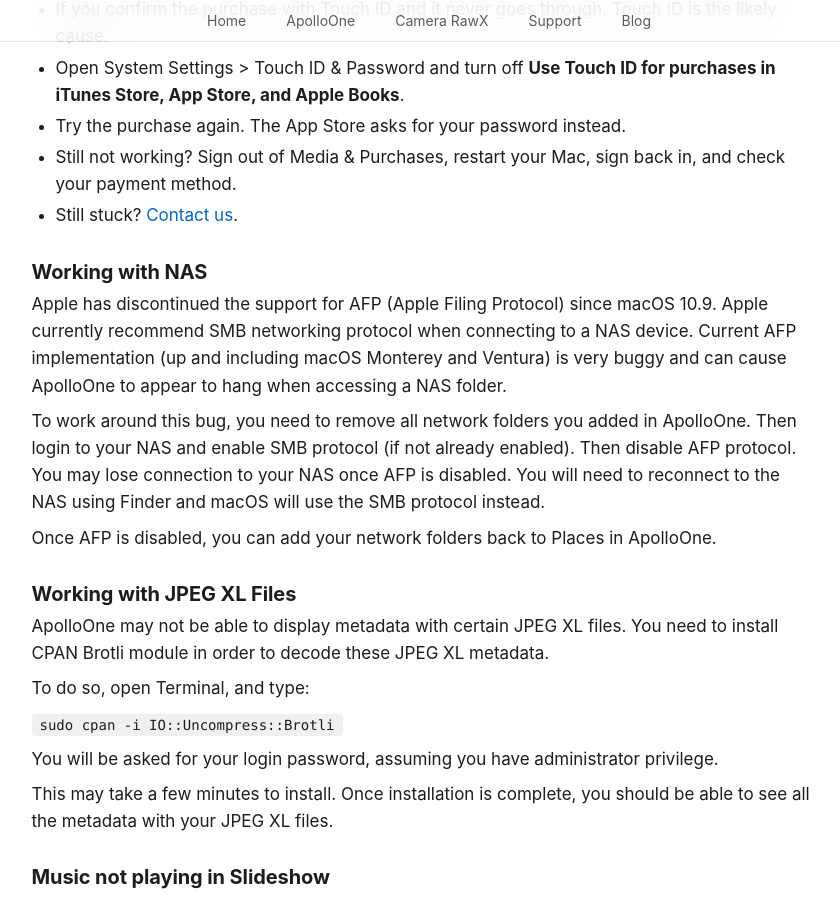
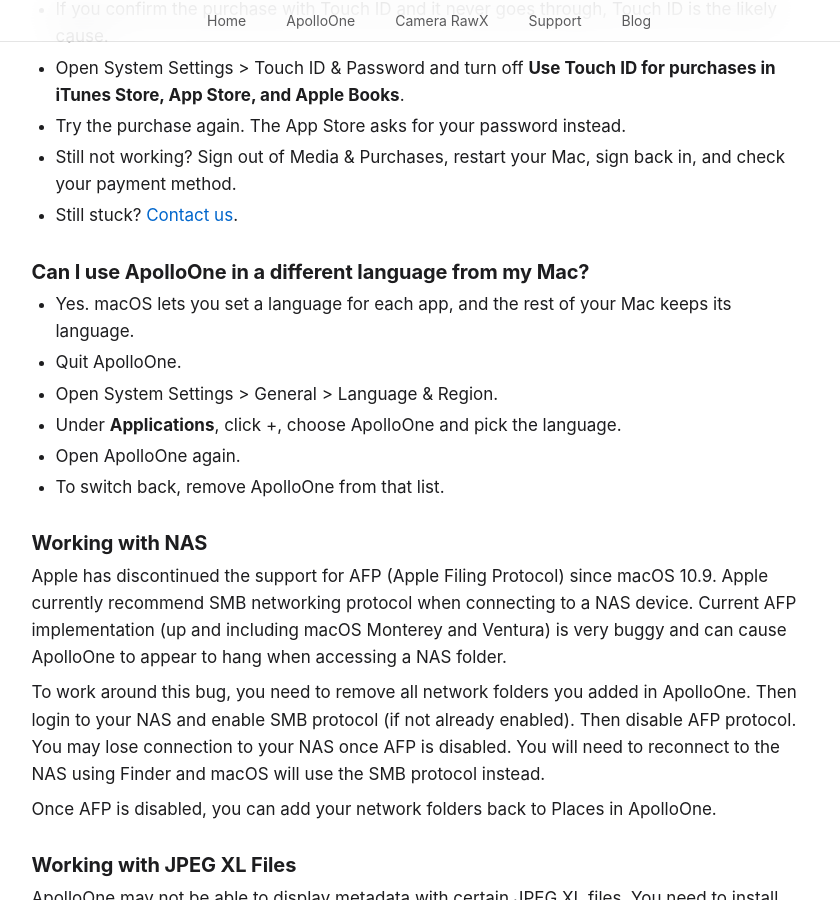
Before and after one commit to anogeissus/anogeissus.com, a Jekyll site: the page apolloone-faq.html, which Jekyll copies as it is, in a window 1280 px wide and 900 px high, scrolled down 4041 px. Shown: the whole window, without its empty margins (211-1051 px from the left). Built offline with Jekyll 4.4.1, drawn with Linux system fonts in a browser that asks for light colours; some web fonts are replaced.

Commit message:
ApolloOne FAQ: use ApolloOne in a different language from the Mac (per-app language in Language & Region), linkable as #app-language

```diff
--- a/apolloone-faq.html
+++ b/apolloone-faq.html
@@ -86,6 +86,14 @@
           "acceptedAnswer": {
             "@type": "Answer",
             "text": "If you confirm the purchase with Touch ID and it never goes through, open System Settings > Touch ID & Password, turn off Use Touch ID for purchases in iTunes Store, App Store, and Apple Books, and try again. The App Store asks for your password instead."
+          }
+        },
+        {
+          "@type": "Question",
+          "name": "Can I use ApolloOne in a different language from my Mac?",
+          "acceptedAnswer": {
+            "@type": "Answer",
+            "text": "Yes. macOS lets you set a language for each app. Quit ApolloOne, open System Settings > General > Language & Region, click + under Applications, choose ApolloOne and pick the language, then open ApolloOne again. The rest of your Mac keeps its language."
           }
         },
         {
@@ -242,6 +250,16 @@
             <li>Still stuck? <a href="contact.html">Contact us</a>.</li>
         </ul>
 
+        <h2 id="app-language" style="scroll-margin-top: 60px">Can I use ApolloOne in a different language from my Mac?</h2>
+        <ul>
+            <li>Yes. macOS lets you set a language for each app, and the rest of your Mac keeps its language.</li>
+            <li>Quit ApolloOne.</li>
+            <li>Open System Settings &gt; General &gt; Language &amp; Region.</li>
+            <li>Under <strong>Applications</strong>, click +, choose ApolloOne and pick the language.</li>
+            <li>Open ApolloOne again.</li>
+            <li>To switch back, remove ApolloOne from that list.</li>
+        </ul>
+
         <h2>Working with NAS</h2>
         <p>Apple has discontinued the support for AFP (Apple Filing Protocol) since macOS 10.9. Apple currently recommend SMB networking protocol when connecting to a NAS device. Current AFP implementation (up and including macOS Monterey and Ventura) is very buggy and can cause ApolloOne to appear to hang when accessing a NAS folder.</p>
         <p>To work around this bug, you need to remove all network folders you added in ApolloOne. Then login to your NAS and enable SMB protocol (if not already enabled). Then disable AFP protocol. You may lose connection to your NAS once AFP is disabled. You will need to reconnect to the NAS using Finder and macOS will use the SMB protocol instead.</p>
```
